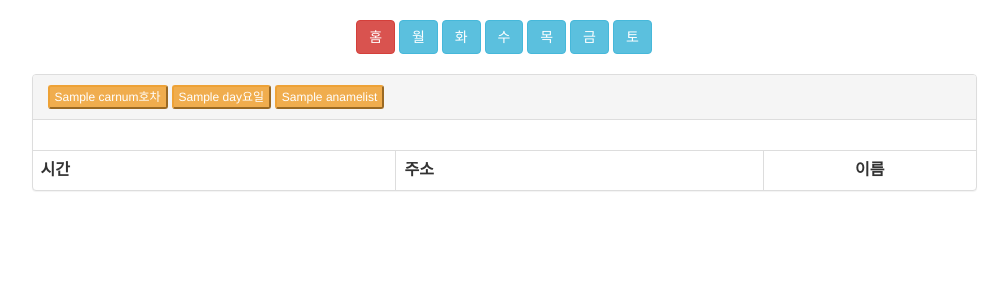
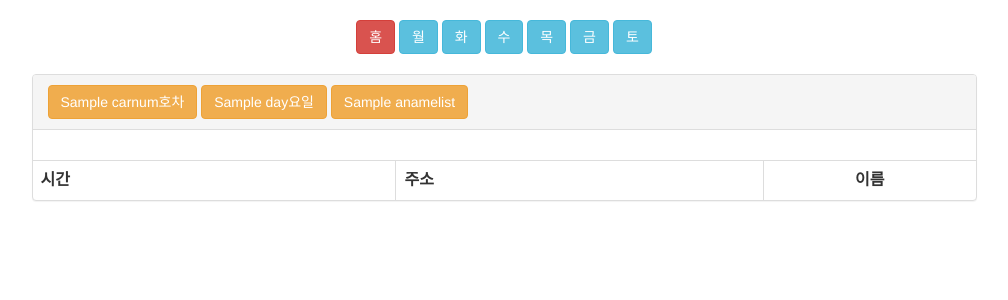
Before and after one commit to alswo/django_project, a Django app: template schedule/templates/getCarSchedule.html in a window 1280 px wide. Shown: the top 300 px of the page, without its empty margins (136-1144 px from the left). Run offline with Django 3.2, Linux system fonts and the light colour scheme; the template is opened without the code that fills it: most values are stand-ins (such as "Sample title", 1, 10 or a date in 2020); lists and menus that the app fills with data are empty; some libraries are stand-ins or nearby versions.

Commit message:
modify font size

```diff
--- a/schedule/templates/getCarSchedule.html
+++ b/schedule/templates/getCarSchedule.html
@@ -7,17 +7,32 @@
     <script src="{% static 'js/bootstrap.min.js' %}"></script>
     <link href="{% static 'css/timeline.css' %}" rel="stylesheet">
     <meta name="viewport" content="width=device-width, initial-scale=1">
-</head>
 <style>
 .thstyle3 {
   text-align: center;
   width: 22.5%;
 }
 
+td {
+  font-size: 22;
+}
+
+li {
+  font-size: 22;
+}
+
+.dropdown-toggle {
+  font-size: 20;
+}
+
+</style>
+
+<script>
 function callNumber(num){
     location.href=”tel:”+num;
 }
-</style>
+</script>
+</head>
 <body>
   <div class="container">
     <br>
@@ -40,12 +55,12 @@ function callNumber(num){
             <div class="panel panel-default">
               <!-- Default panel contents -->
               <div class="panel-heading">
-                <button type="button" class="btn-xs btn-warning">{{c.carnum}}호차</button>
-                <button type="button" class="btn-xs btn-warning">{{c.day}}요일</button>
+                <button type="button" class="btn btn-warning">{{c.carnum}}호차</button>
+                <button type="button" class="btn btn-warning">{{c.day}}요일</button>
                 {% for aname in c.anamelist %}
                 {% for aid in c.alist %}
                   {% if forloop.counter == forloop.parentloop.counter %}
-                      <button type="button" class="btn-xs btn-warning" role="button" data-toggle="collapse" href="#collapsePhone{{c.id}}" onclick="getAcaPhone(this, {{aid}},{{c.id}})" aria-expanded="false" aria-controls="collapseExample">{{aname}}</button>
+                      <button type="button" class="btn btn-warning" role="button" data-toggle="collapse" href="#collapsePhone{{c.id}}" onclick="getAcaPhone(this, {{aid}},{{c.id}})" aria-expanded="false" aria-controls="collapseExample">{{aname}}</button>
 
                   {% endif %}
                 {% endfor %}
@@ -76,10 +91,10 @@ function callNumber(num){
                             {% if forloop.counter == forloop.parentloop.counter %}
                             <div class="dropdown">
                               {% if f == 0 %}
-                                  <button type="button" id="{{c.id}}{{s.id}}{{forloop.counter}}" class="load btn-xs btn-primary dropdown-toggle" data-toggle="dropdown" onclick="dropdown(this, {{forloop.counter}},{{c.id}},{{s.id}},0);">{{name}}</button>
+                                  <button type="button" id="{{c.id}}{{s.id}}{{forloop.counter}}" class="load btn btn-primary dropdown-toggle" data-toggle="dropdown" onclick="dropdown(this, {{forloop.counter}},{{c.id}},{{s.id}},0);">{{name}}</button>
                               {% endif %}
                               {% if f == 1 %}
-                                  <button type="button" id="{{c.id}}{{s.id}}{{forloop.counter}}" class="load btn-xs btn-default dropdown-toggle" data-toggle="dropdown" onclick="dropdown(this, {{forloop.counter}},{{c.id}},{{s.id}},1);">{{name}}</button>
+                                  <button type="button" id="{{c.id}}{{s.id}}{{forloop.counter}}" class="load btn btn-default dropdown-toggle" data-toggle="dropdown" onclick="dropdown(this, {{forloop.counter}},{{c.id}},{{s.id}},1);">{{name}}</button>
                               {% endif %}
                               <ul class="dropdown-menu pull-right">
                               </ul>
@@ -100,10 +115,10 @@ function callNumber(num){
                               {% if forloop.counter == forloop.parentloop.counter %}
                               <div class="dropdown">
                                 {% if f == 0 %}
-                                    <button type="button" id="{{c.id}}{{s.id}}{{forloop.counter}}" class="load btn-xs btn-primary dropdown-toggle" data-toggle="dropdown" onclick="dropdown(this, {{forloop.counter}},{{c.id}},{{s.id}},0);">{{name}}</button>
+                                    <button type="button" id="{{c.id}}{{s.id}}{{forloop.counter}}" class="load btn btn-primary dropdown-toggle" data-toggle="dropdown" onclick="dropdown(this, {{forloop.counter}},{{c.id}},{{s.id}},0);">{{name}}</button>
                                 {% endif %}
                                 {% if f == 1 %}
-                                    <button type="button" id="{{c.id}}{{s.id}}{{forloop.counter}}" class="load btn-xs btn-default dropdown-toggle" data-toggle="dropdown" onclick="dropdown(this, {{forloop.counter}},{{c.id}},{{s.id}},1);">{{name}}</button>
+                                    <button type="button" id="{{c.id}}{{s.id}}{{forloop.counter}}" class="load btn btn-default dropdown-toggle" data-toggle="dropdown" onclick="dropdown(this, {{forloop.counter}},{{c.id}},{{s.id}},1);">{{name}}</button>
                                 {% endif %}
                                 <ul class="dropdown-menu pull-right">
                                 </ul>
--- a/tayo/settings.py
+++ b/tayo/settings.py
@@ -43,7 +43,8 @@ TEMPLATES = [
         'BACKEND': 'django.template.backends.django.DjangoTemplates',
         #'DIRS': [],
         #'DIRS': [os.path.join(os.path.dirname(__file__),'templates'),],
-        'DIRS': ['/root/workspace/tayo/templates',],
+        'DIRS': [ BASE_DIR + '/templates/',],
+        #'DIRS': ['/root/workspace/tayo/templates',],
         #'APP_DIRS': True,
         'OPTIONS': {
             'context_processors': [
```
